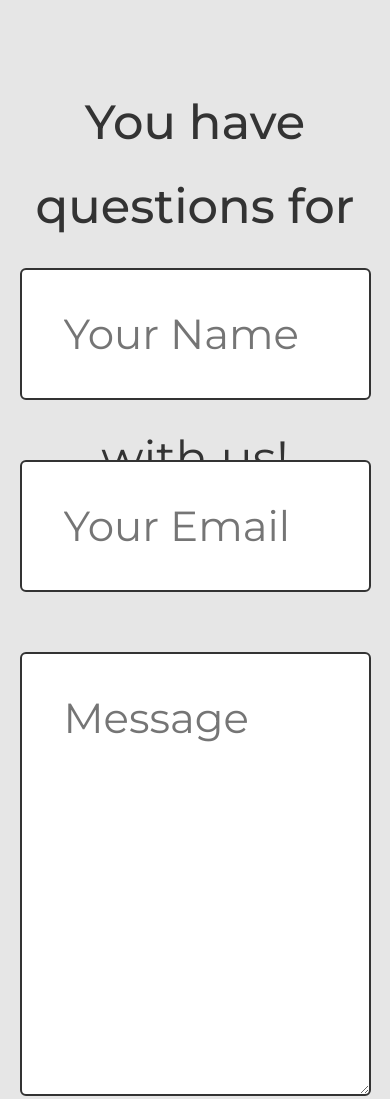
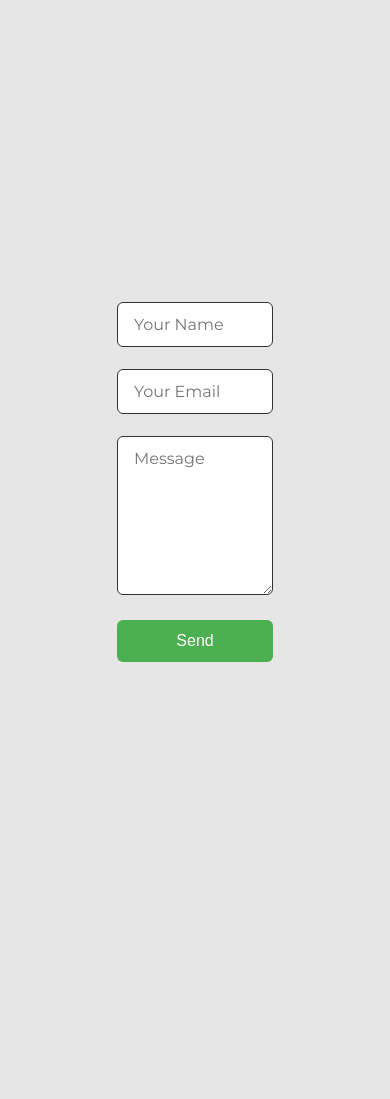
Before and after one commit to mariovida/ecology-website, a plain HTML site: page contact.html in a window 390 px wide. Shown: the top 1099 px of the page. After the commit the page ends 844 px from the top, so only its background shows below. Drawn offline with nearby package versions, Linux system fonts and the light colour scheme.

Commit message:
Add files via upload

```diff
--- a/contact.html
+++ b/contact.html
@@ -23,11 +23,11 @@
         margin-top: 10px;
       }
       form {
-        width: 30%;
+        width: 40%;
         position: absolute;
-        top: 5%;
-        left: 5%;
-        margin: 0 auto;
+        top: 55%;
+        left: 50%;
+        transform: translate(-50%, -50%);
         display: block;
         text-align: center;
       }
@@ -59,34 +59,48 @@
       input:focus, textarea:focus {
         outline: 0;
       }
+      @media screen and (max-width: 1280px) {
+        h1, h2 {
+          font-size: 42px;
+          margin-top: 40px;
+        }
+        h2 {
+          font-size: 24px;
+          margin-top: -5px;
+        }
+        form {
+          padding-top: 30px;
+        }
+      }
+      @media screen and (max-width: 1080px) {
+        h1, h2 {
+          margin-top: 40px;
+        }
+        h2 {
+          margin-top: 0;
+        }
+        form {
+          margin-top: 0px;
+        }
+      }
       @media screen and (max-width: 980px) {
         h1, h2 {
-          font-size: 48px;
-          font-weight: 500;
-          margin-top: 80px;
-        }
-        h2 {
-          font-size: 48px;
-          font-weight: 400;
-          margin-top: 0px;
-        }
+          display: none;
         form {
-          width: 90%;
-          margin-top: 190px;
+          width: 80%;
+          top: 50%;
+          margin-top: 100px;
         }
         input[type=text], [type=email], textarea {
-          font-size: 42px;
-          padding: 38px 0 38px 42px;
-          border: 2px solid #333;
-          margin-top: 36px;
-          margin-bottom: 24px;
-          resize: vertical;
+          margin-top: 16px;
+          margin-bottom: 18px;
+          font-size: 1.8em;
+          padding: 21px 0 21px 25px;
         }
         input[type=submit] {
-          font-size: 50px;
-          padding: 46px 0px;
           margin-top: 24px;
         }
+      }
       }
     </style>
   </head>
```
